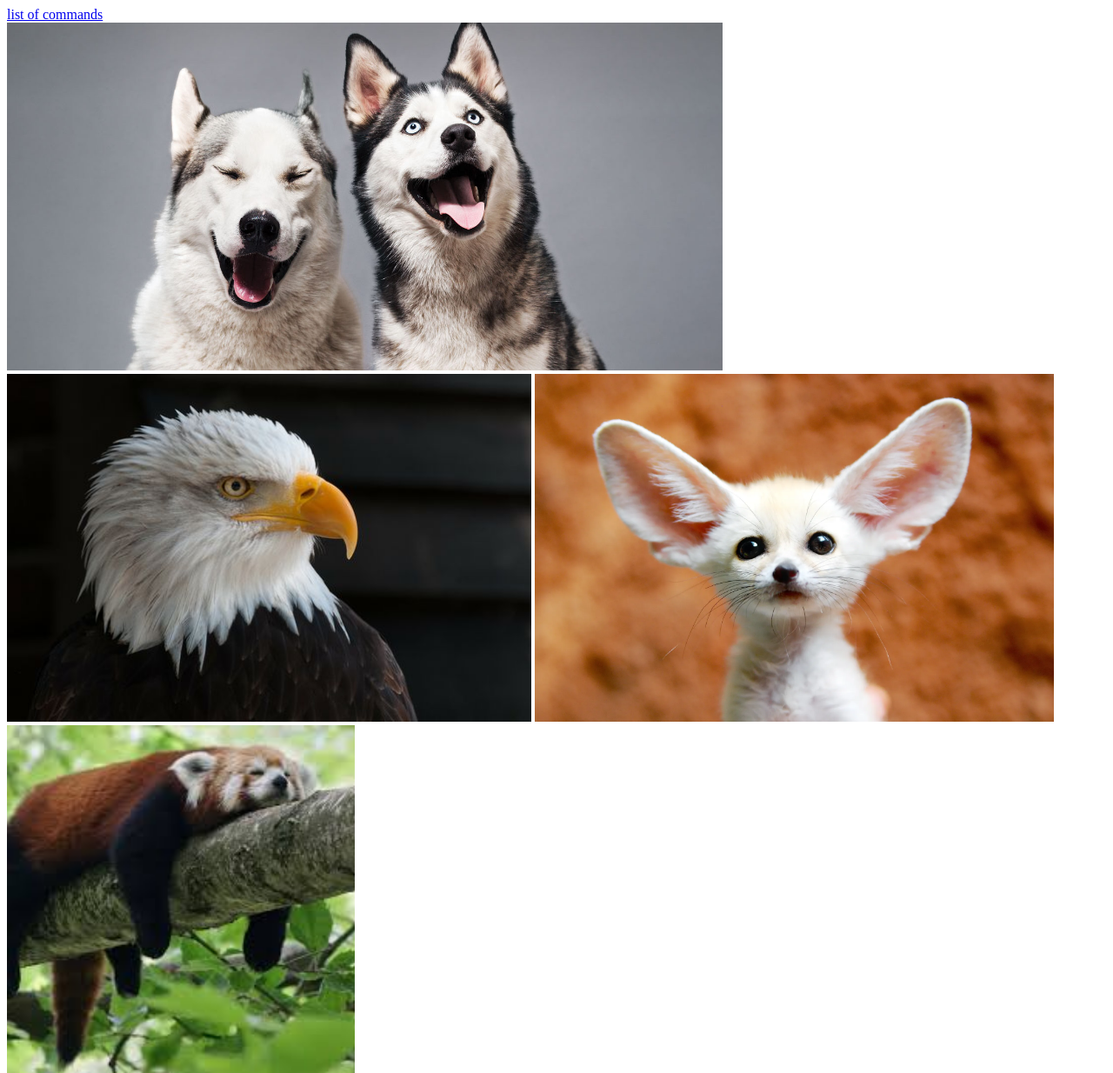
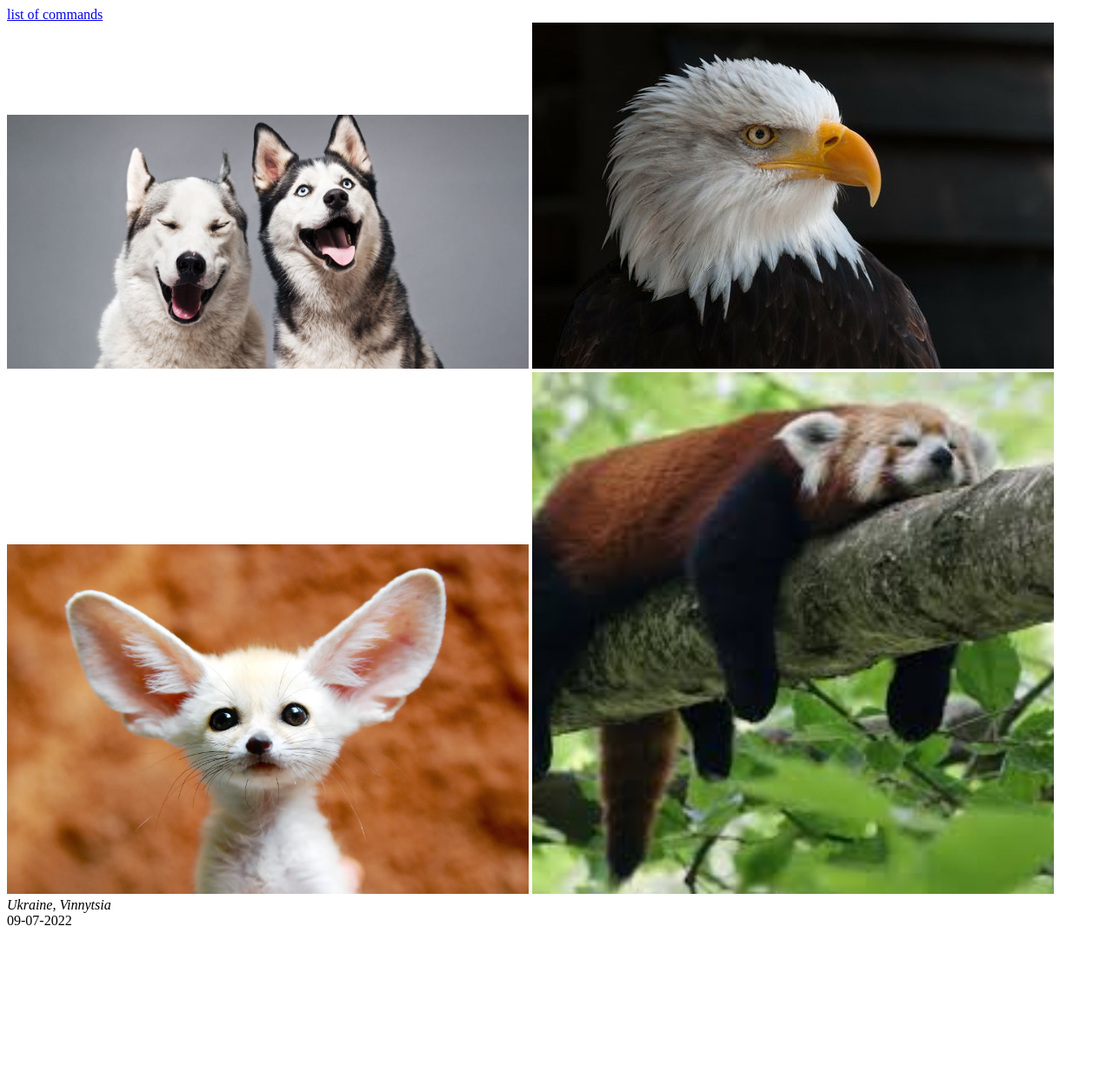
Before and after one commit to BohdanDiachenko/homework4, a plain HTML site: page gallery.html in a window 1280 px wide. Shown: the top 1234 px of the page at 87% size. After the commit the page ends 1076 px from the top, so only its background shows below. Drawn offline with Linux system fonts and the light colour scheme.

Commit message:
add image width

```diff
--- a/gallery.html
+++ b/gallery.html
@@ -13,10 +13,10 @@
         </nav>
     </header>
     <main>
-        <img src="images/dogs.jpg" alt="dogs" height="400">
-        <img src="images/eagle.jpg" alt="eagle" height="400">
-        <img src="images/vuhan.jpg" alt="vuhan" height="400">
-        <img src="images/peta.jpg" alt="peta" height="400">
+        <img src="images/dogs.jpg" alt="dogs" width="600">
+        <img src="images/eagle.jpg" alt="eagle" width="600">
+        <img src="images/vuhan.jpg" alt="vuhan" width="600">
+        <img src="images/peta.jpg" alt="peta" width="600">
     </main>
     <footer>
         <address>Ukraine, Vinnytsia</address>
```
